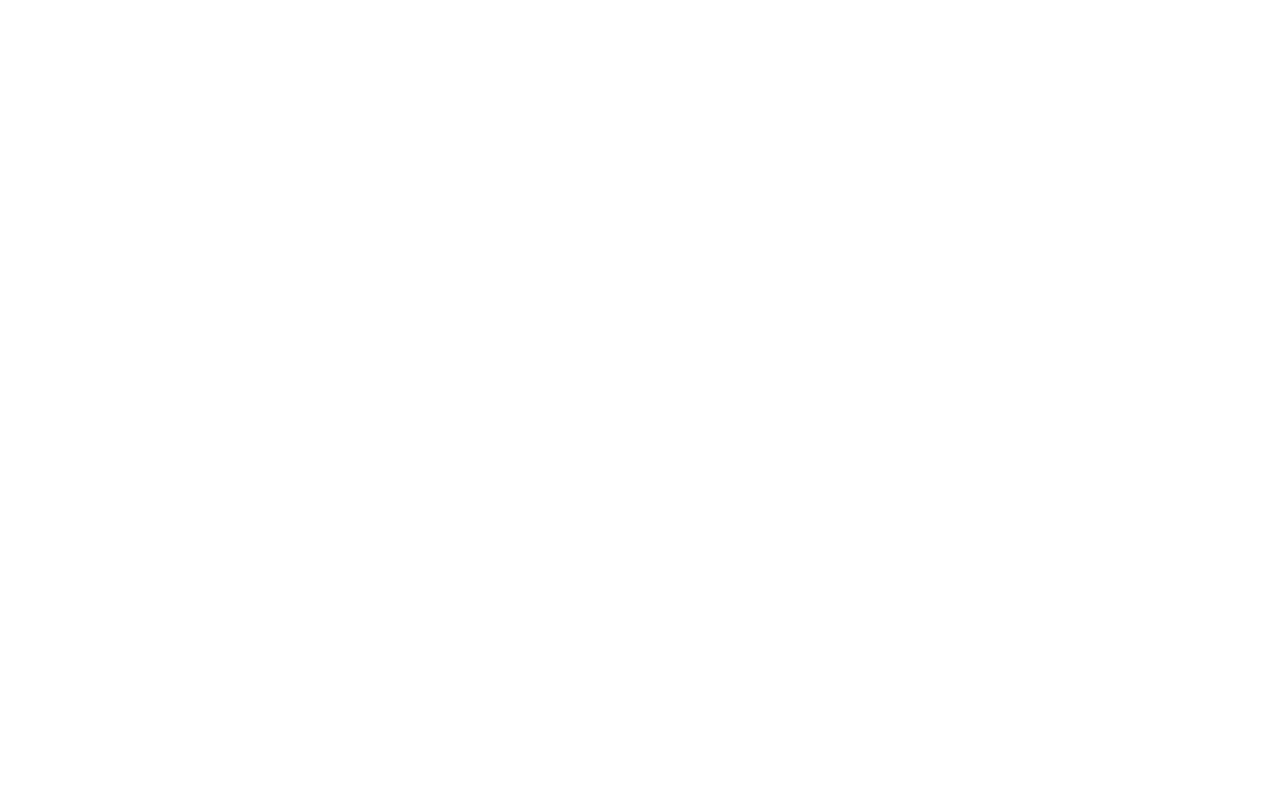
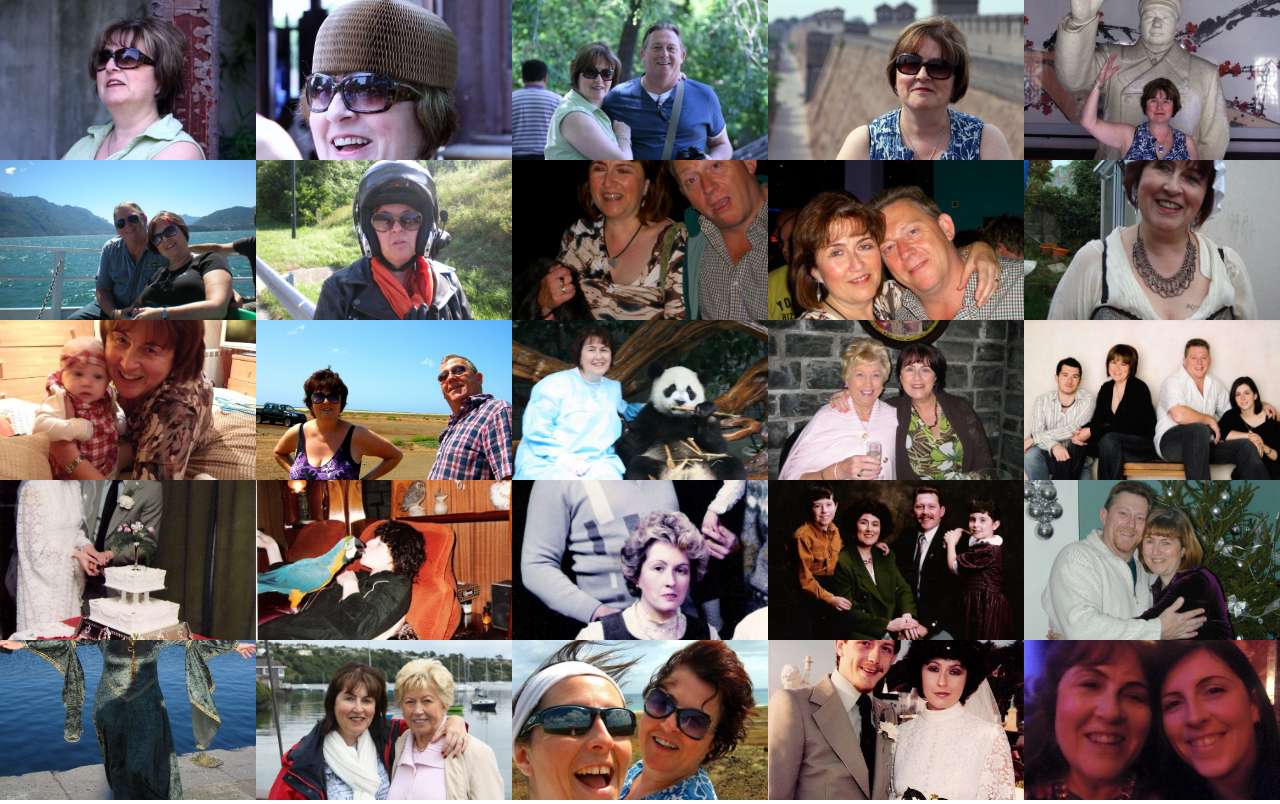
Before and after one commit to snowman-repos/issuesnow60.com, a website: page src/index.pug in a window 1280 px wide. Shown: the top 804 px of the page. Drawn offline with nearby package versions, Linux system fonts and the light colour scheme; files that its build step writes are made by us from their sources; a web font is replaced by a local one.

Commit message:
add photo wall

```diff
--- a/src/css/index.styl
+++ b/src/css/index.styl
@@ -1,6 +1,26 @@
+@import url('https://fonts.googleapis.com/css?family=Open+Sans:700|Shrikhand')
+
+font-family--serif = 'Shrikhand', cursive
+font-family--sans-serif = 'Open Sans', sans-serif
+
 *
   box-sizing border-box
 
-.o-section
+body
+  font-family font-family--sans-serif
+  margin 0
+  padding 0
+
+.c-image-grid
+  display grid
+  grid-template-columns auto auto auto auto auto
+  grid-gap 0
   height 100vh
-  min-height 15rem
+  width 100vw
+
+  &-item
+    background-color white
+    background-position 50% 50%
+    background-size cover
+    opacity 0
+    transition 0.2s all ease-in-out
--- a/src/index.pug
+++ b/src/index.pug
@@ -6,6 +6,34 @@ block title
 block styles
 
 block content
+
+  .c-image-grid
+
+    .c-image-grid-item.js-image
+    .c-image-grid-item.js-image
+    .c-image-grid-item.js-image
+    .c-image-grid-item.js-image
+    .c-image-grid-item.js-image
+    .c-image-grid-item.js-image
+    .c-image-grid-item.js-image
+    .c-image-grid-item.js-image
+    .c-image-grid-item.js-image
+    .c-image-grid-item.js-image
+    .c-image-grid-item.js-image
+    .c-image-grid-item.js-image
+    .c-image-grid-item.js-image
+    .c-image-grid-item.js-image
+    .c-image-grid-item.js-image
+    .c-image-grid-item.js-image
+    .c-image-grid-item.js-image
+    .c-image-grid-item.js-image
+    .c-image-grid-item.js-image
+    .c-image-grid-item.js-image
+    .c-image-grid-item.js-image
+    .c-image-grid-item.js-image
+    .c-image-grid-item.js-image
+    .c-image-grid-item.js-image
+    .c-image-grid-item.js-image
 
   main
 
--- a/src/js/index.js
+++ b/src/js/index.js
@@ -1,4 +1,19 @@
-const test = () => {
-  console.log('hello world');
+/* eslint-env browser */
+
+const myInitCode = () => {
+  const images = document.querySelectorAll('.js-image');
+  for (let i = 0; i < images.length; i += 1) {
+    images[i].style.backgroundImage = `url(/img/mum-${i + 1}.jpg)`;
+    images[i].style.opacity = 1;
+  }
 };
-test();
+
+console.log(document.readyState);
+
+if (document.readyState !== 'loading') {
+  myInitCode();
+} else {
+  document.addEventListener('DOMContentLoaded', () => {
+    myInitCode();
+  });
+}
```
Also changed, not shown: README.md.
